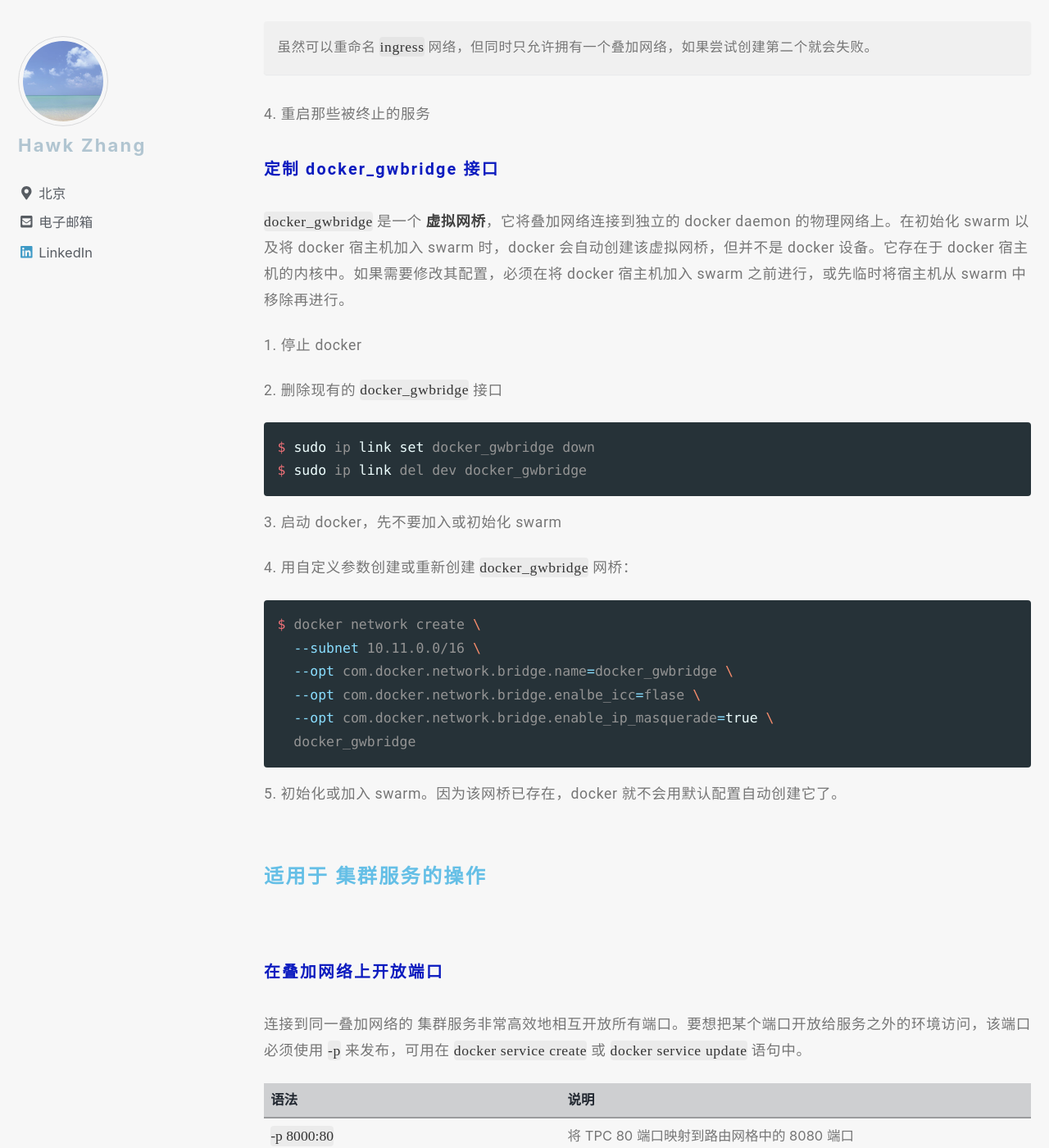
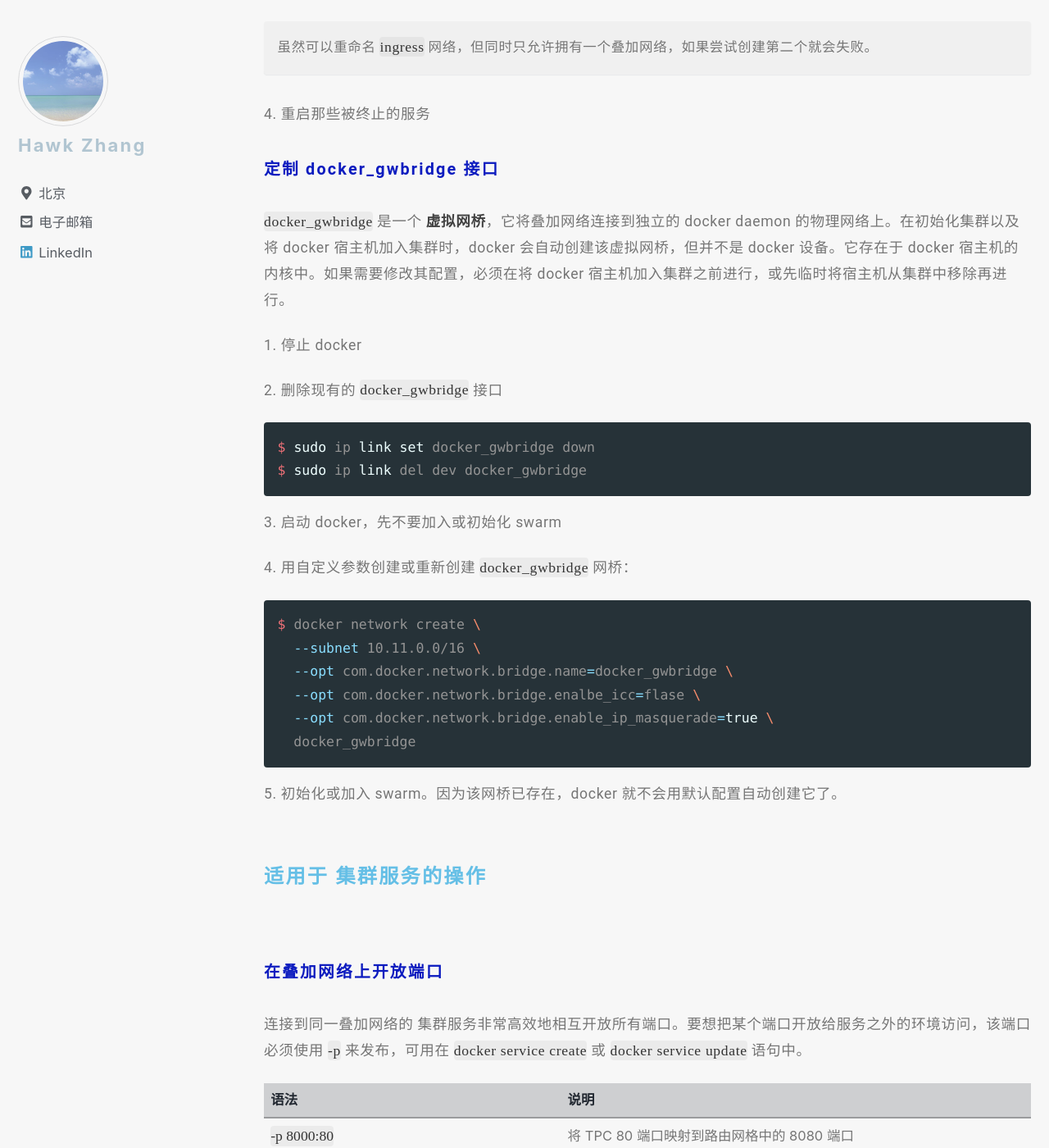
Before and after one commit to narru888/linotes_note, a Jekyll site: the page built from _posts/docker/2018-02-01-docker.network.md, in a window 1280 px wide and 1400 px high, scrolled down 9885 px. Shown: the whole window at 82% size. Built offline with Jekyll 4.4.1, drawn with Linux system fonts in a browser that asks for light colours; nearby versions of some CDN libraries; a script that is not in the unit is left out; some of the changed text lies outside the part shown.

Commit message:
update on 2018-10-05 14:00:01 CST

```diff
--- a/_posts/docker/2018-02-01-docker.network.md
+++ b/_posts/docker/2018-02-01-docker.network.md
@@ -96,7 +96,7 @@
 
 * 通过使用 docker volume，多个容器可以挂载同一个文件或目录，其中包含共享的信息
 * 在 compose file 中定义共享的变量，通过 `docker-compose` 命令来启动多个容器
-* 不再使用单一的容器，改为使用 swarm service，利用其共享的 secrets 和 configs 来共享变量
+* 不再使用单一的容器，改为使用集群服务，利用其共享的 secrets 和 configs 来共享变量
 
 连接到同一个自定义桥接网络上的容器，彼此间会开放所有端口。要想将开放端口以便允许不同网络上的容器或非 docker 主机的访问，该端口必须使用 `-p` 或 `--publish` 选项来打开。
 
@@ -256,7 +256,7 @@
 
 ##### 加密叠加网络的流量
 
-默认情况下，所有 集群服务的管理流量都是加密的，使用的是 AES 机制 GCM 模式。swarm 中的 manager 节点会每 12 小时更换一次密钥。
+默认情况下，所有 集群服务的管理流量都是加密的，使用的是 AES 机制 GCM 模式。集群中的 manager 节点会每 12 小时更换一次密钥。
 
 要想把应用数据也加密，创建叠加网络时需要使用 `--opt encrypted` 标签，这会在 VXLAN 层级上启用 IPSEC 加密。该加密会带来不可忽略的性能损失，因此在生产环境中使用之前应进行仔细的测试。
 
@@ -265,7 +265,7 @@
 不要把 windows 节点挂到加密的叠加网络上：叠加网络加密在 windows 中是不支持的。如果一个 windows 节点想要连接到一个加密的叠加网络，不会检测到错误，但节点也无法通信。
 {: .notice--primary}
 
-swarm 模式的叠加网络与独立的容器：
+集群模式的叠加网络与独立的容器：
 
 同时使用 `--opt encrypted` 与 `--attachable` 标签，可以让独立的、不受管理的容器连接到叠加网络：
 
@@ -311,7 +311,7 @@
 
 ##### 定制 docker_gwbridge 接口
 
-`docker_gwbridge` 是一个 **虚拟网桥**，它将叠加网络连接到独立的 docker daemon 的物理网络上。在初始化 swarm 以及将 docker 宿主机加入 swarm 时，docker 会自动创建该虚拟网桥，但并不是 docker 设备。它存在于 docker 宿主机的内核中。如果需要修改其配置，必须在将 docker 宿主机加入 swarm 之前进行，或先临时将宿主机从 swarm 中移除再进行。
+`docker_gwbridge` 是一个 **虚拟网桥**，它将叠加网络连接到独立的 docker daemon 的物理网络上。在初始化集群以及将 docker 宿主机加入集群时，docker 会自动创建该虚拟网桥，但并不是 docker 设备。它存在于 docker 宿主机的内核中。如果需要修改其配置，必须在将 docker 宿主机加入集群之前进行，或先临时将宿主机从集群中移除再进行。
 
 1\. 停止 docker
 
@@ -356,7 +356,7 @@
 
 ##### 让集群服务绕过路由网格
 
-
+默认情况下，集群服务
 
 
 
```
